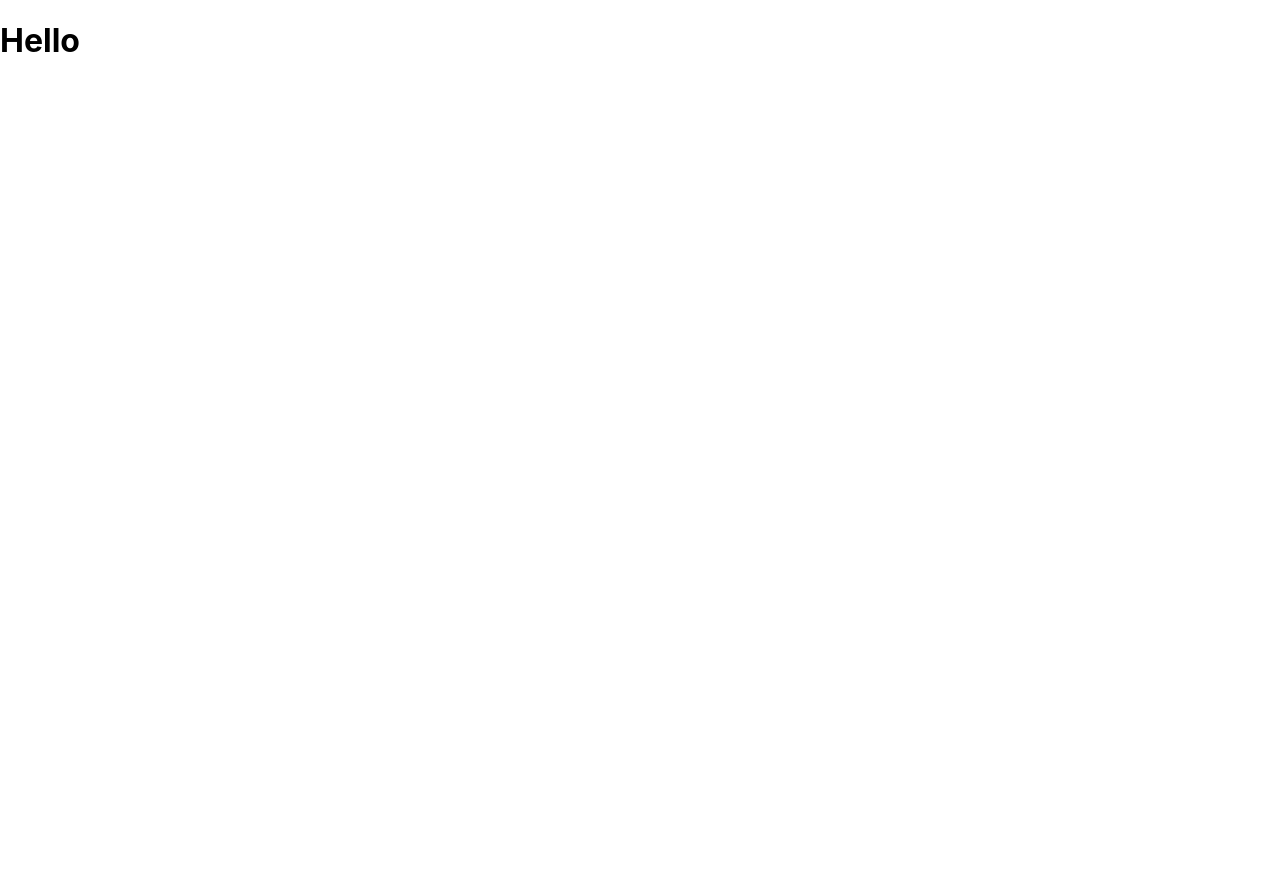
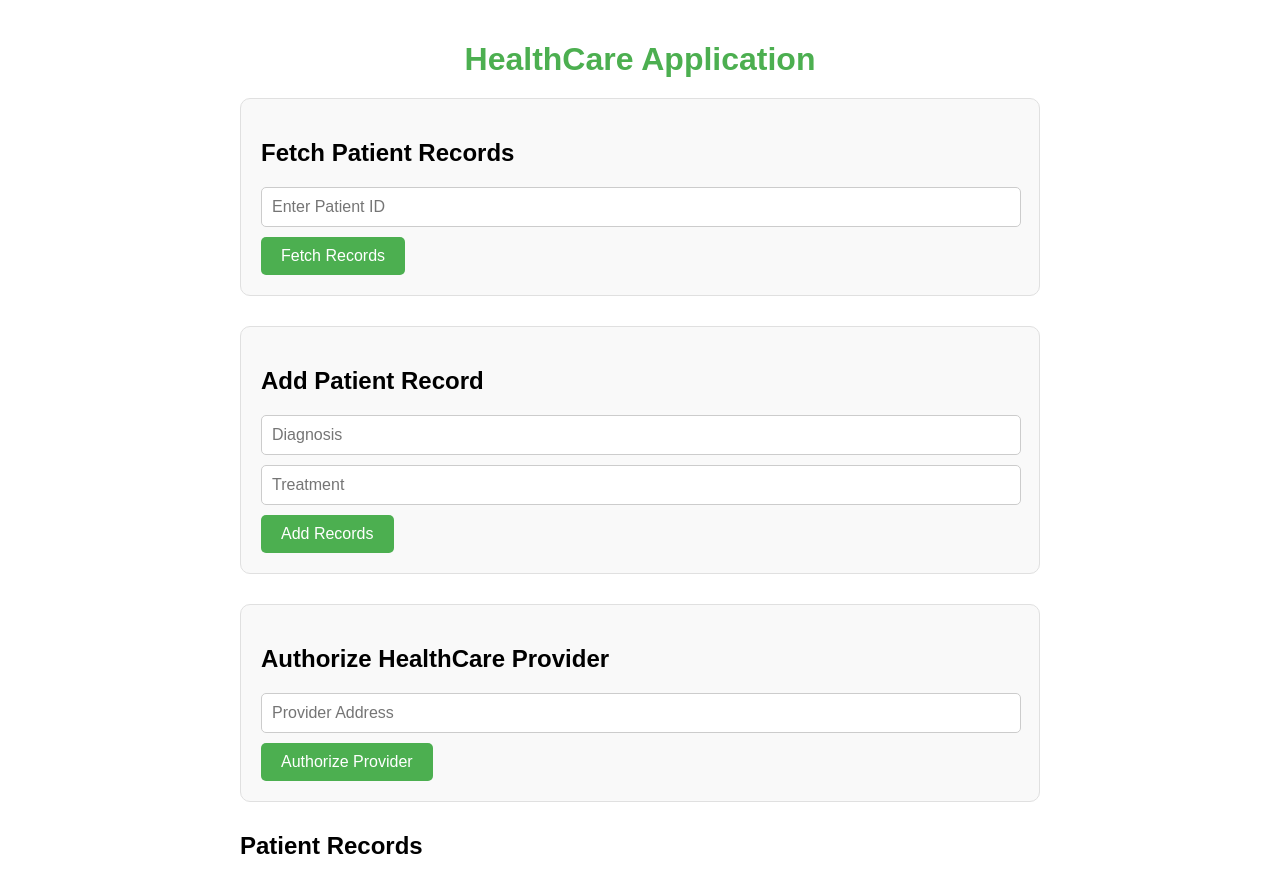
Before and after one commit to kshitij7704/SecureRx, a React (Create React App) app: page / in a window 1280 px wide. Shown: the top 892 px of the page. Before the commit the page ends 800 px from the top, so only its background shows below. Built offline with nearby package versions, Linux system fonts and the light colour scheme.

Commit message:
Added healthcare.js file

```diff
--- a/src/App.js
+++ b/src/App.js
@@ -1,9 +1,10 @@
 import './App.css';
+import Healthcare from './Healthcare';
 
 function App() {
   return (
     <div className="App">
-      <h1>Hello</h1>
+      <Healthcare/>
     </div>
   );
 }
--- /dev/null
+++ b/src/Healthcare.js
@@ -0,0 +1,138 @@
+import React, {useState, useEffect} from 'react';
+import {ethers} from 'ethers';
+import { CONTRACT_ADDRESS, CONTRACT_ABI } from '../src/constants/Contract'
+
+const Healthcare = () => {
+    const [provider, setProvider] = useState(null);
+    const [signer, setSigner] = useState(null);
+    const [contract, setContract] = useState(null);
+    const [account, setAccount] = useState(null);
+    const [isOwner, setIsOwner] = useState(null);
+    const [patientID, setPatientID] = useState('');
+    const [diagnosis, setDiagnosis] = useState('');
+    const [treatment, setTreatment] = useState('');
+    const [patientRecords, setPatientRecords] = useState([]);
+
+
+    const [providerAddress, setProviderAddress] = useState("");
+    const contractAddress = CONTRACT_ADDRESS;
+    const contractABI = CONTRACT_ABI;
+
+    useEffect(() => {
+        const connectWallet = async () => {
+            try {
+                const provider = new ethers.providers.Web3Provider(window.ethereum);
+                await provider.send('eth_requestAccounts', []);
+                const signer = provider.getSigner();
+                setProvider(provider);
+                setSigner(signer);
+
+                const accountAddress = await signer.getAddress();
+                setAccount(accountAddress);
+
+                console.log(accountAddress);
+
+                const contract = new ethers.Contract(contractAddress, contractABI, signer);
+                setContract(contract);
+
+                const ownerAddress = await contract.getOwner();
+
+                setIsOwner(accountAddress.toLowerCase() === ownerAddress.toLowerCase());
+
+
+
+            } catch (error) {
+                console.error("Error connecting to wallet: ", error);
+            }
+
+        };
+        connectWallet();
+
+    }, []);
+
+
+    const fetchPatientRecords = async () => {
+        try {
+            const records = await contract.getPatientRecords(patientID);
+            console.log(records);
+            setPatientRecords(records);
+
+        } catch(error) {
+            console.error("Error fetching patient records", error);
+        }
+    }
+
+    const addRecord = async () => {
+        try {
+            const tx = await contract.addRecord(patientID, "Alice", diagnosis, treatment);
+            await tx.wait();
+            fetchPatientRecords();
+            await tx.wait();
+            alert(`Provider ${providerAddress} authorized successfully`);
+
+        } catch(error) {
+            console.error("Error adding records", error);
+        }
+
+    }
+
+
+    const authorizeProvider = async () => {
+        if (isOwner){
+            try {
+                const tx = await contract.authorizeProvider(providerAddress);
+                await tx.wait();
+                alert(`Provider ${providerAddress} authorized successfully`);
+
+            } catch(error) {
+                console.error("Only contract owner can authorize different providers");
+            }
+        } else {
+            alert("Only contract owner can call this function");
+        }
+    }
+
+    return(
+        <div className='container'>
+            <h1 className = "title">HealthCare Application</h1>
+            {account && <p className='account-info'>Connected Account: {account}</p>}
+            {isOwner && <p className='owner-info'>You are the contract owner</p>}
+
+        <div className='form-section'>
+            <h2>Fetch Patient Records</h2>
+            <input className='input-field' type='text' placeholder='Enter Patient ID' value={patientID} onChange={(e) => setPatientID(e.target.value)}/>
+            <button className='action-button' onClick={fetchPatientRecords}>Fetch Records</button>
+        </div>
+
+        <div className="form-section">
+            <h2>Add Patient Record</h2>
+            <input className='input-field' type='text' placeholder='Diagnosis' value={diagnosis} onChange={(e) => setDiagnosis(e.target.value)}/>
+            <input className='input-field' type='text' placeholder='Treatment' value={treatment} onChange={(e) => setTreatment(e.target.value)}/>
+            <button className='action-button' onClick={addRecord}>Add Records</button>
+
+        </div>
+        <div className="form-section">
+            <h2>Authorize HealthCare Provider</h2>
+            <input className='input-field' type= "text" placeholder='Provider Address' value = {providerAddress} onChange={(e) => setProviderAddress(e.target.value)}/>
+            <button className='action-button' onClick={authorizeProvider}>Authorize Provider</button>
+        </div>
+
+        <div className='records-section'>
+            <h2>Patient Records</h2>
+            {patientRecords.map((record, index) => (
+                <div key = {index}>
+                    <p>Record ID: {record.recordID.toNumber()}</p>
+                    <p>Diagnosis: {record.diagnosis}</p>
+                    <p>Treatment: {record.treatment}</p>
+                    <p>Timestamp: {new Date(record.timestamp.toNumber() * 1000).toLocaleString()}</p>
+            </div>
+            ))}
+        </div>
+
+        </div>
+
+    )
+
+}
+
+export default Healthcare;
```
Also changed, not shown: 1 other file (tests, documents, lock files or other folders).
